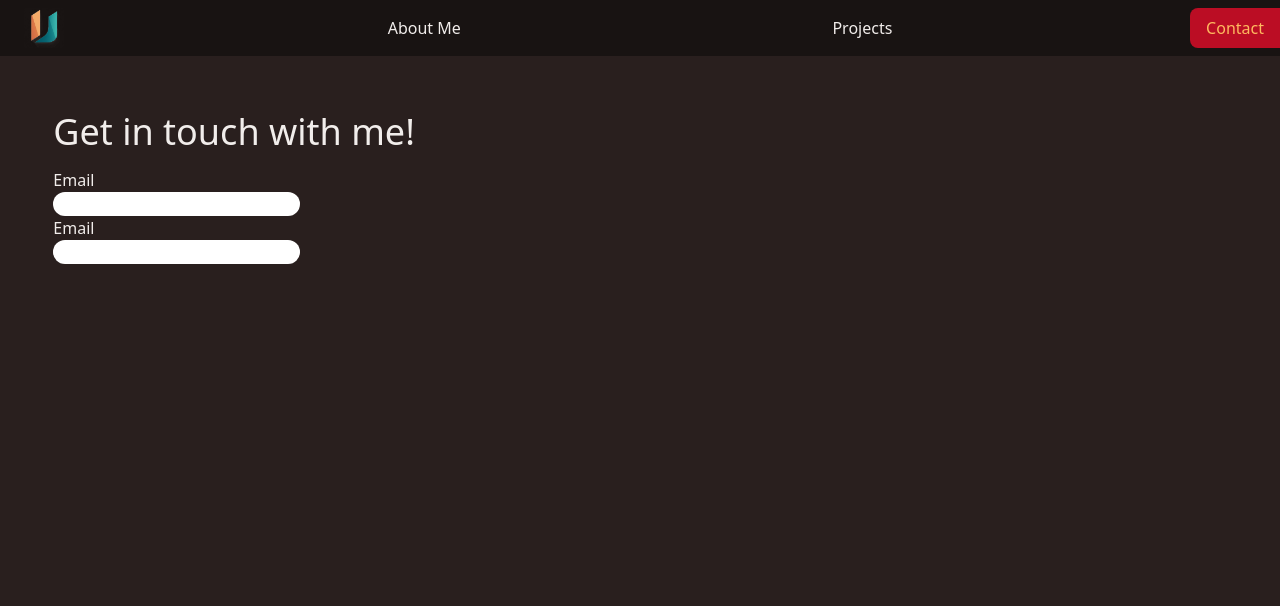
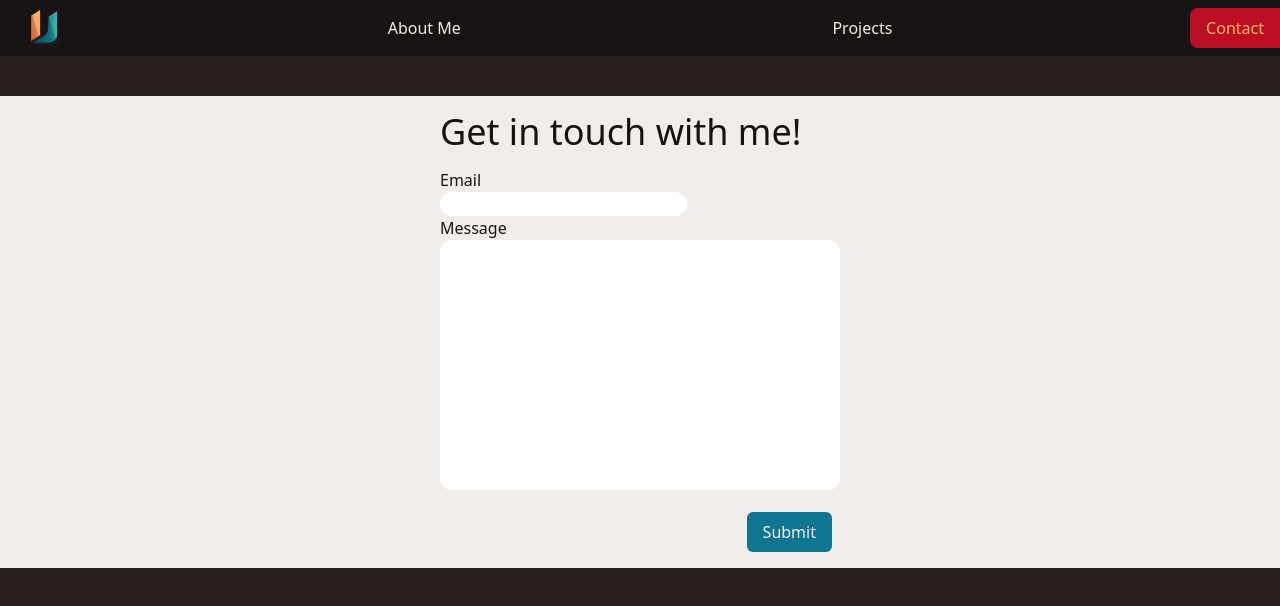
Before and after one commit to MayoNChip/myprotfolio, a Next.js app: page /contactme in a window 1280 px wide. Shown: the top 606 px of the page. Built offline with nearby package versions, Linux system fonts and the light colour scheme.

Commit message:
started contact me page and projects page

```diff
--- a/app/contactme/page.tsx
+++ b/app/contactme/page.tsx
@@ -1,33 +1,85 @@
-import React from "react";
-import { z } from "zod";
+"use client";
+
+import React, { useState } from "react";
+import { z, ZodError } from "zod";
+
+const FormValidation = z.object({
+  email: z.string().email().min(1),
+  message: z.string().min(8, "Minimun 8 characters"),
+});
+
+type ContactMeForm = z.infer<typeof FormValidation>;
 
 function page() {
-  const validation = z.object({
-    title: z.string().min(1),
-    from: z.string().email().min(5),
-    description: z.string().min(8, "Minimun 8 characters"),
+  const [data, setData] = useState<ContactMeForm>({
+    email: "",
+    message: "",
   });
+  const [emailError, setEmailError] = useState<string>();
+
+  console.log(emailError);
+
+  const handleEmailChange = (e: React.ChangeEvent<HTMLInputElement>) => {
+    setData((data) => {
+      return { ...data, email: e.target.value };
+    });
+  };
+
+  const handleMessageChange = (e: React.ChangeEvent<HTMLTextAreaElement>) => {
+    setData((data) => {
+      return { ...data, message: e.target.value };
+    });
+  };
+
+  const handleSubmit = (e: React.FormEvent<HTMLFormElement>) => {
+    e.preventDefault();
+    try {
+      FormValidation.parse(data);
+      //continue to send email
+    } catch (error) {
+      if (error instanceof z.ZodError) {
+        if ((error.errors[0].path = ["email"])) {
+          setEmailError(error.errors[0].message);
+        }
+      }
+    }
+  };
 
   return (
     <>
-      <div className="flex flex-col w-11/12 my-10">
-        <h1 className="my-4 text-4xl  text-text">Get in touch with me!</h1>
-
-        <div>
+      <div className="flex flex-col w-full my-10 bg-text">
+        <div className="flex flex-col self-center">
+          <h1 className="my-4 text-4xl text-black-2">Get in touch with me!</h1>
+          <form
+            onSubmit={handleSubmit}
+            className="flex flex-col items-start w-full"
+          >
             <div className="w-1/6">
-            <h2 className="text-text">Email</h2>
+              <h2 className=" text-black-2">Email</h2>
               <input
+                defaultValue={data.email}
                 placeholder=""
-              className="px-2 outline-none rounded-xl"
+                className="px-2 outline-none rounded-xl text-black-2"
+                onChange={(e) => handleEmailChange(e)}
               ></input>
+              {emailError && <h1>{emailError}s</h1>}
             </div>
-          <div className="w-1/6">
-            <h2 className="text-text">Email</h2>
-            <input
+            <div className="w-1/6 ">
+              <h2 className=" text-black-2">Message</h2>
+              <textarea
+                defaultValue={data.message}
+                onChange={(e) => handleMessageChange(e)}
                 placeholder=""
-              className="px-2 outline-none rounded-xl"
-            ></input>
+                className="px-2 outline-none resize-none rounded-xl text-black-2 md:w-[400px] md:h-[250px]"
+              ></textarea>
             </div>
+            <button
+              type="submit"
+              className="self-end px-4 py-2 mx-2 my-4 rounded-md bg-cyan-700 text-text hover:bg-cyan-600 hover:text-gray-100 active:bg-cyan-900 active:text-text"
+            >
+              Submit
+            </button>
+          </form>
         </div>
       </div>
     </>
--- a/app/layout.tsx
+++ b/app/layout.tsx
@@ -11,7 +11,7 @@ function layout({ children }: Props) {
     <html lang="en">
       <head />
       <body>
-        <div className="flex flex-col items-center">
+        <div className="flex flex-col w-full">
           <Navbar />
           {children}
         </div>
--- /dev/null
+++ b/app/projects/page.tsx
@@ -0,0 +1,44 @@
+import Image from "next/image";
+import Link from "next/link";
+import React from "react";
+import guruImage from "../../public/guru.png";
+import { projects } from "../../lib/projects";
+
+//TODO:
+// - Tags
+
+function page() {
+  return (
+    <div className="flex flex-col self-center w-11/12 my-10">
+      {projects.map((project) => {
+        return (
+          <div className="flex self-center w-2/3 h-full my-6 transition-colors duration-500 bg-orange-100 rounded-md shadow-md hover:bg-white">
+            <div className="flex items-center justify-between w-full px-4 py-4 h-11/12">
+              <div className="flex flex-col w-full h-full">
+                <h1 className="text-2xl font-black text-black-2">
+                  {project.title}
+                </h1>
+                <div className="flex justify-between w-full h-full px-4 py-4">
+                  <h1 className="text-xl font-light text-black-2">
+                    {project.description}
+                  </h1>
+                  <Link
+                    href={project.url}
+                    className="self-end font-medium text-md text-secondary hover:text-accent"
+                  >
+                    To Project
+                  </Link>
+                </div>
+              </div>
+              <div className="flex w-[500px] h-fit my-5">
+                <Image src={project.image} alt="guru Supermarket Image" />
+              </div>
+            </div>
+          </div>
+        );
+      })}
+    </div>
+  );
+}
+
+export default page;
--- a/components/Bio.tsx
+++ b/components/Bio.tsx
@@ -11,7 +11,7 @@ function Bio() {
   return (
     <div className="flex flex-col items-center justify-evenly md:w-full">
       <div className="relative flex items-center justify-start p-12 overflow-hidden shadow-inner md:h-full md:w-full bg-text/70">
-        <div className="z-10 mx-2 md:p-6 md:w-7/12 md:h-full text-dark-2 md:ml-24">
+        <div className="z-10 mx-2 md:p-6 md:w-7/12 md:h-full text-black-2 md:ml-24">
           <h1 className="text-xl font-semibold md:p-4 md:text-2xl">
             Aspiring web developer with a strong passion for creating intuitive
             and user-friendly websites. I have gained a solid foundation in
--- /dev/null
+++ b/lib/projects.ts
@@ -0,0 +1,30 @@
+import { z } from "zod";
+import guruImage from "../public/guru.png";
+
+const projects2 = z.object({
+  title: z.string(),
+  desription: z.string(),
+  url: z.string().url(),
+  image: z.any(),
+});
+
+export const projects = [
+  {
+    title: "guru - Grocery shop",
+    description: "some description",
+    url: "http://www.google.com",
+    image: guruImage,
+  },
+  {
+    title: "Pet Project",
+    description: "some description",
+    url: "http://www.google.com",
+    image: guruImage,
+  },
+  {
+    title: "ChatApp",
+    description: "some description",
+    url: "http://www.google.com",
+    image: guruImage,
+  },
+];
```
Also changed, not shown: components/Navbar.tsx (+8 -3 lines), public/guru.png (added). Lines whose indentation alone changed are shown as unchanged.
